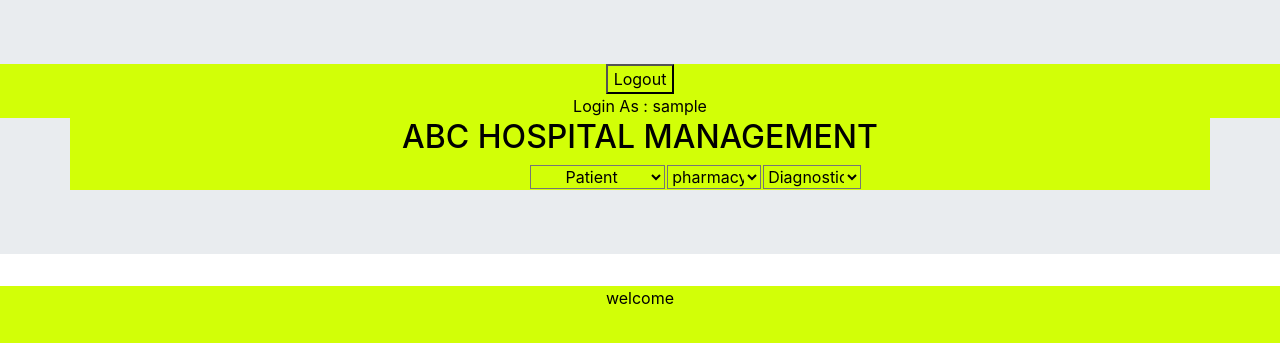
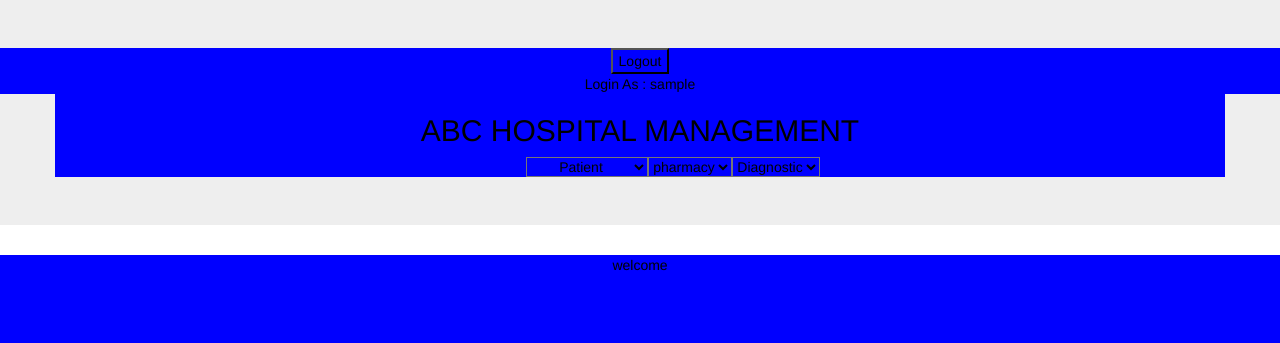
Before and after one commit to JAYASANKARG/hospital_management_system_tcs, a Flask app: page /dashboard in a window 1280 px wide. Shown: the top 343 px of the page. Run offline with Flask 2, Linux system fonts and the light colour scheme; the visitor is signed in with stand-in values (Sample User, id 1); some libraries are stand-ins or nearby versions.

Commit message:
Static file Refresh update resolved

```diff
--- a/app.py
+++ b/app.py
@@ -9,6 +9,7 @@
 app.config['MYSQL_PASSWORD'] = 'c4wCFdDGG9'
 app.config['MYSQL_DB'] = 'sql12351088'
 app.config['MYSQL_CURSORCLASS']='DictCursor'
+app.config['SEND_FILE_MAX_AGE_DEFAULT'] = 0
 
 mysql=MySQL(app)
 
--- a/static/css/style.css
+++ b/static/css/style.css
@@ -2,7 +2,7 @@
     *,body{
       color:black;
       text-align:center;
-      background-color:#d2ff07;
+      background-color:blue;
       text-align:center;
     }
     h2{
--- a/templates/base.html
+++ b/templates/base.html
@@ -1,14 +1,16 @@
 <!DOCTYPE html>
 <html lang="en">
 <head>
+
     <meta charset="UTF-8">
     <meta name="viewport" content="width=device-width, initial-scale=1.0">
-    <link rel="stylesheet" href="{{url_for('static',filename='css/style.css')}}">
-    <link rel="stylesheet" href="https://maxcdn.bootstrapcdn.com/bootstrap/4.5.0/css/bootstrap.min.css">
+    <link rel="stylesheet"type=text/css href="{{url_for('static',filename='css/style.css')}}">
+    <link rel="stylesheet" type=text/css href="https://maxcdn.bootstrapcdn.com/bootstrap/3.3.7/css/bootstrap.min.css" integrity="sha384-BVYiiSIFeK1dGmJRAkycuHAHRg32OmUcww7on3RYdg4Va+PmSTsz/K68vbdEjh4u" crossorigin="anonymous">
     <title>Home</title>
 
 </head>
 <body>
+
     <div class ="jumbotron jumbotron-fluid">
         <div>
         <form action="{{url_for('logout')}}">
@@ -22,7 +24,7 @@
         <table>
         <td>
 
-        <select name="pt" id="pt" onchange="location = this.value;">
+        <select onchange="location = this.value;">
         <option value="dashboard">Patient</option>
         <option value="Patient_Reg">Patient Register</option>
         <option value="select">select</option>
```
